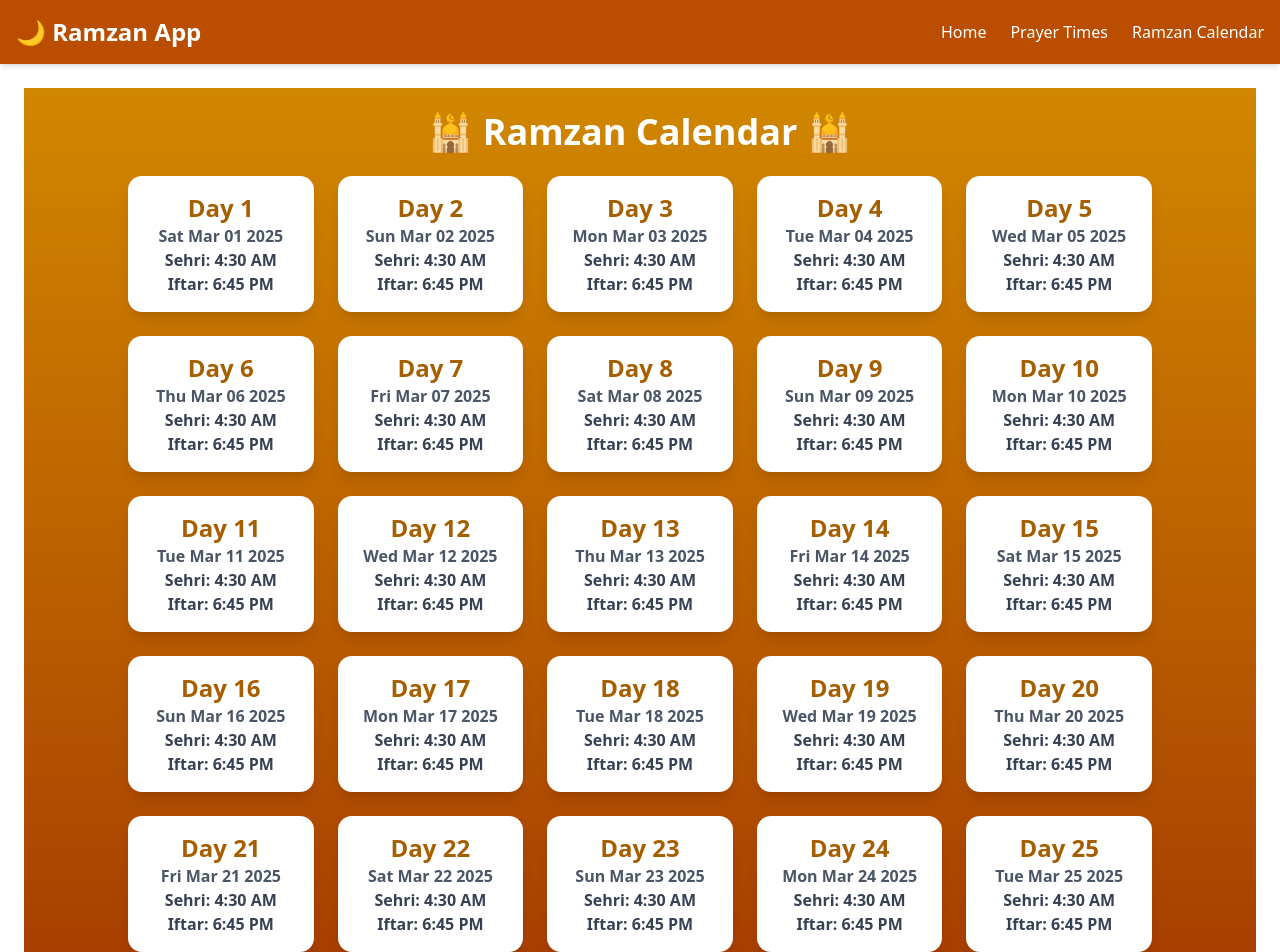
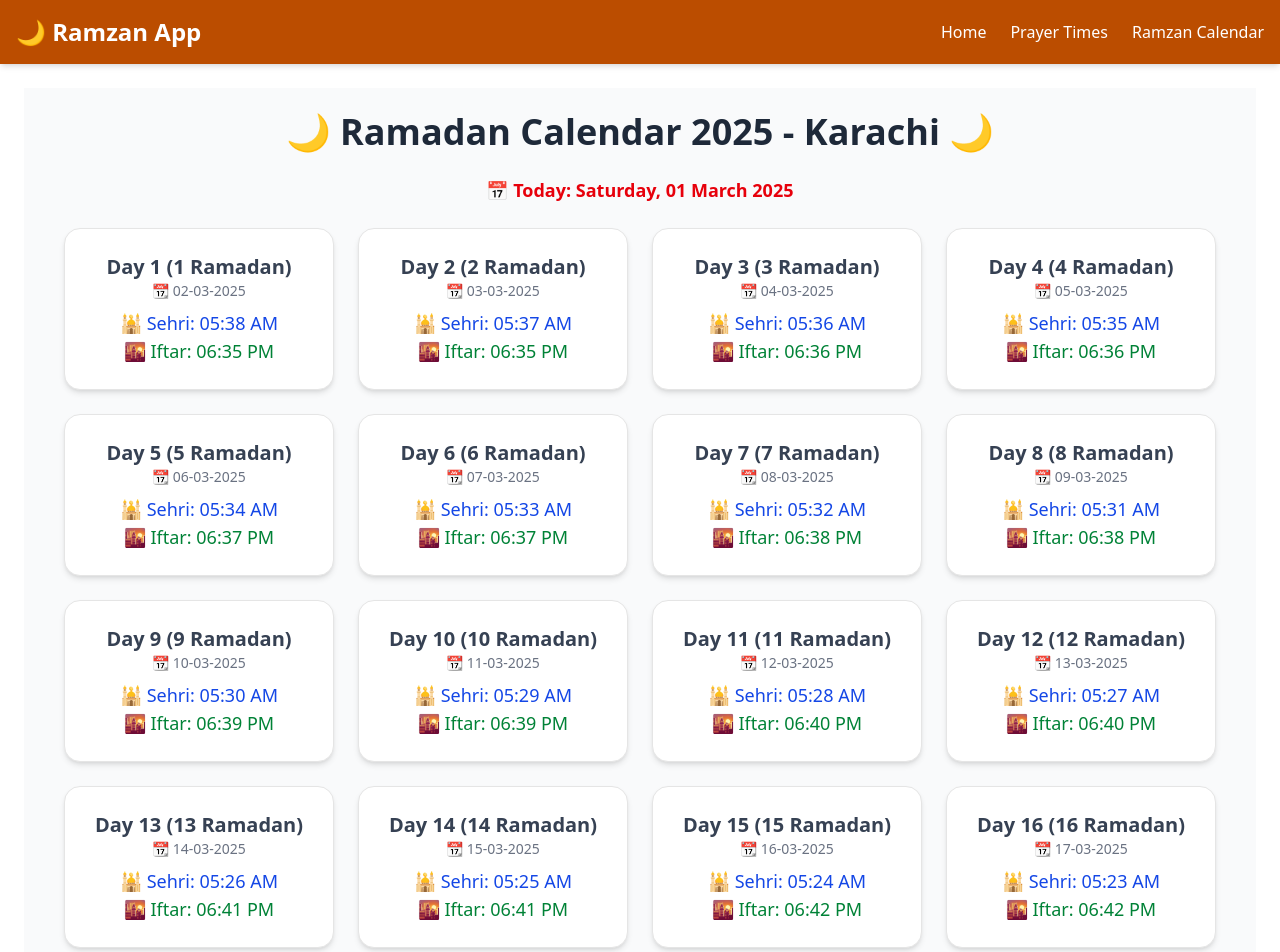
Before and after one commit to munibaweb123/ramzan-app, a Next.js app: page /ramzan-calendar in a window 1280 px wide. Shown: the top 952 px of the page. Built offline with nearby package versions, Linux system fonts and the light colour scheme.

Commit message:
set calendar according to Karachi, Pakistan

```diff
--- a/package.json
+++ b/package.json
@@ -9,8 +9,10 @@
     "lint": "next lint"
   },
   "dependencies": {
+    "axios": "^1.8.1",
     "class-variance-authority": "^0.7.1",
     "clsx": "^2.1.1",
+    "dayjs": "^1.11.13",
     "framer-motion": "^12.4.7",
     "lucide-react": "^0.477.0",
     "next": "15.2.0",
--- a/src/app/ramzan-calendar/page.tsx
+++ b/src/app/ramzan-calendar/page.tsx
@@ -1,62 +1,83 @@
 "use client";
 
-import { useState, useEffect } from "react";
-import { motion } from "framer-motion";
 
-const ramzanDays = Array.from({ length: 30 }, (_, i) => i + 1);
+import dayjs from "dayjs";
+import utc from "dayjs/plugin/utc";
+import timezone from "dayjs/plugin/timezone";
+
+dayjs.extend(utc);
+dayjs.extend(timezone);
+
+const karachiRamzanTimings = [
+  { day: 1, hijri: "1 Ramadan", date: "02-03-2025", fajr: "05:38 AM", maghrib: "06:35 PM" },
+  { day: 2, hijri: "2 Ramadan", date: "03-03-2025", fajr: "05:37 AM", maghrib: "06:35 PM" },
+  { day: 3, hijri: "3 Ramadan", date: "04-03-2025", fajr: "05:36 AM", maghrib: "06:36 PM" },
+  { day: 4, hijri: "4 Ramadan", date: "05-03-2025", fajr: "05:35 AM", maghrib: "06:36 PM" },
+  { day: 5, hijri: "5 Ramadan", date: "06-03-2025", fajr: "05:34 AM", maghrib: "06:37 PM" },
+  { day: 6, hijri: "6 Ramadan", date: "07-03-2025", fajr: "05:33 AM", maghrib: "06:37 PM" },
+  { day: 7, hijri: "7 Ramadan", date: "08-03-2025", fajr: "05:32 AM", maghrib: "06:38 PM" },
+  { day: 8, hijri: "8 Ramadan", date: "09-03-2025", fajr: "05:31 AM", maghrib: "06:38 PM" },
+  { day: 9, hijri: "9 Ramadan", date: "10-03-2025", fajr: "05:30 AM", maghrib: "06:39 PM" },
+  { day: 10, hijri: "10 Ramadan", date: "11-03-2025", fajr: "05:29 AM", maghrib: "06:39 PM" },
+  { day: 11, hijri: "11 Ramadan", date: "12-03-2025", fajr: "05:28 AM", maghrib: "06:40 PM" },
+  { day: 12, hijri: "12 Ramadan", date: "13-03-2025", fajr: "05:27 AM", maghrib: "06:40 PM" },
+  { day: 13, hijri: "13 Ramadan", date: "14-03-2025", fajr: "05:26 AM", maghrib: "06:41 PM" },
+  { day: 14, hijri: "14 Ramadan", date: "15-03-2025", fajr: "05:25 AM", maghrib: "06:41 PM" },
+  { day: 15, hijri: "15 Ramadan", date: "16-03-2025", fajr: "05:24 AM", maghrib: "06:42 PM" },
+  { day: 16, hijri: "16 Ramadan", date: "17-03-2025", fajr: "05:23 AM", maghrib: "06:42 PM" },
+  { day: 17, hijri: "17 Ramadan", date: "18-03-2025", fajr: "05:22 AM", maghrib: "06:43 PM" },
+  { day: 18, hijri: "18 Ramadan", date: "19-03-2025", fajr: "05:21 AM", maghrib: "06:43 PM" },
+  { day: 19, hijri: "19 Ramadan", date: "20-03-2025", fajr: "05:20 AM", maghrib: "06:44 PM" },
+  { day: 20, hijri: "20 Ramadan", date: "21-03-2025", fajr: "05:19 AM", maghrib: "06:44 PM" },
+  { day: 21, hijri: "21 Ramadan", date: "22-03-2025", fajr: "05:18 AM", maghrib: "06:45 PM" },
+  { day: 22, hijri: "22 Ramadan", date: "23-03-2025", fajr: "05:17 AM", maghrib: "06:45 PM" },
+  { day: 23, hijri: "23 Ramadan", date: "24-03-2025", fajr: "05:16 AM", maghrib: "06:46 PM" },
+  { day: 24, hijri: "24 Ramadan", date: "25-03-2025", fajr: "05:15 AM", maghrib: "06:46 PM" },
+  { day: 25, hijri: "25 Ramadan", date: "26-03-2025", fajr: "05:14 AM", maghrib: "06:47 PM" },
+  { day: 26, hijri: "26 Ramadan", date: "27-03-2025", fajr: "05:13 AM", maghrib: "06:47 PM" },
+  { day: 27, hijri: "27 Ramadan", date: "28-03-2025", fajr: "05:12 AM", maghrib: "06:48 PM" },
+  { day: 28, hijri: "28 Ramadan", date: "29-03-2025", fajr: "05:11 AM", maghrib: "06:48 PM" },
+  { day: 29, hijri: "29 Ramadan", date: "30-03-2025", fajr: "05:10 AM", maghrib: "06:49 PM" },
+  { day: 30, hijri: "30 Ramadan", date: "31-03-2025", fajr: "05:09 AM", maghrib: "06:49 PM" },
+];
 
 export default function RamzanCalendar() {
-  const [currentDate, setCurrentDate] = useState(new Date());
-
-  useEffect(() => {
-    const interval = setInterval(() => {
-      setCurrentDate(new Date());
-    }, 60000);
-    return () => clearInterval(interval);
-  }, []);
+  const today = dayjs().tz("Asia/Karachi").format("DD-MM-YYYY");
 
   return (
-    <div className="min-h-screen bg-gradient-to-b from-yellow-600 to-orange-800 text-white p-6">
-      {/* Animated Heading */}
-      <motion.h1
-        initial={{ opacity: 0, y: -50 }}
-        animate={{ opacity: 1, y: 0 }}
-        transition={{ duration: 1 }}
-        className="text-3xl md:text-4xl font-bold text-center mb-6"
-      >
-        🕌 Ramzan Calendar 🕌
-      </motion.h1>
+    <div className="p-6 bg-gray-50 min-h-screen">
+      <div className="max-w-6xl mx-auto">
+        <h1 className="text-4xl font-bold text-center text-gray-800 mb-6">
+          🌙 Ramadan Calendar 2025 - Karachi 🌙
+        </h1>
+        <p className="text-center text-lg font-semibold text-red-600">
+          📅 Today: {dayjs().tz("Asia/Karachi").format("dddd, DD MMMM YYYY")}
+        </p>
 
-      {/* Grid View for Ramzan Days */}
-      <motion.div
-        initial={{ opacity: 0, scale: 0.9 }}
-        animate={{ opacity: 1, scale: 1 }}
-        transition={{ duration: 0.8 }}
-        className="grid grid-cols-2 sm:grid-cols-3 md:grid-cols-4 lg:grid-cols-5 gap-6 max-w-5xl mx-auto text-center font-bold"
-      >
-        {ramzanDays.map((day, index) => {
-          const gregorianDate = new Date(
-            currentDate.getFullYear(),
-            currentDate.getMonth(),
-            currentDate.getDate() - (currentDate.getDate() % 30) + day
-          ).toDateString(); // Adjust for real mapping
-
-          return (
-            <motion.div
-              key={day}
-              initial={{ opacity: 0, y: 20 }}
-              animate={{ opacity: 1, y: 0 }}
-              transition={{ delay: index * 0.05 }}
-              className="bg-white text-gray-900 shadow-lg rounded-xl p-4 flex flex-col items-center"
-            >
-              <h2 className="text-2xl font-bold text-yellow-700">Day {day}</h2>
-              <p className="text-gray-600">{gregorianDate}</p>
-              <p className="text-gray-700">Sehri: 4:30 AM</p>
-              <p className="text-gray-700">Iftar: 6:45 PM</p>
-            </motion.div>
-          );
-        })}
-      </motion.div>
+        <div className="grid grid-cols-1 sm:grid-cols-2 md:grid-cols-3 lg:grid-cols-4 gap-6 mt-6">
+          {karachiRamzanTimings.map((day) => {
+            const isToday = day.date === today;
+            return (
+              <div
+                key={day.day}
+                className={`border shadow-md rounded-2xl p-6 text-center transition-all transform hover:scale-105 hover:shadow-lg ${
+                  isToday ? "bg-yellow-200 border-yellow-500" : "bg-white"
+                }`}
+              >
+                <h2 className="text-xl font-bold text-gray-700">
+                  Day {day.day} ({day.hijri})
+                </h2>
+                <p className="text-gray-500 text-sm">📆 {day.date}</p>
+                <p className="text-lg text-blue-700 mt-2">🕌 Sehri: {day.fajr}</p>
+                <p className="text-lg text-green-700">🌇 Iftar: {day.maghrib}</p>
+                {isToday && (
+                  <p className="mt-2 text-red-600 font-semibold">✨ Today’s Fast</p>
+                )}
+              </div>
+            );
+          })}
+        </div>
+      </div>
     </div>
   );
 }
```
Also changed, not shown: 1 other file (tests, documents, lock files or other folders).
